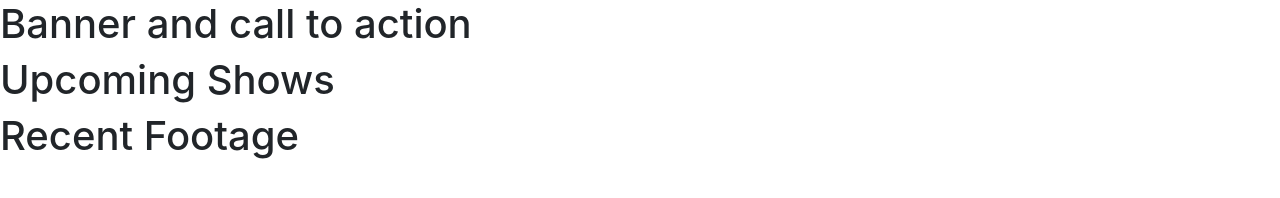
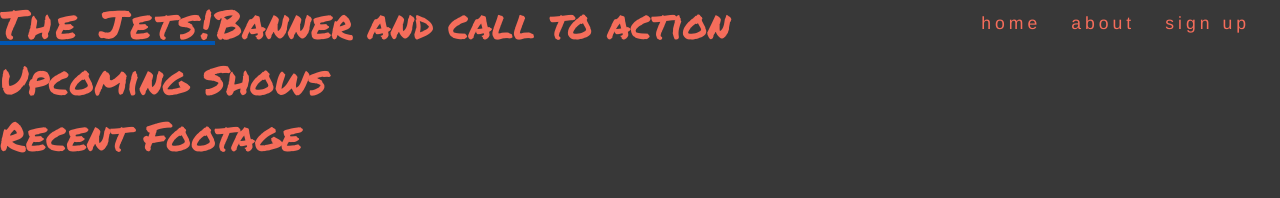
Before and after one commit to danielj314/project-one, a plain HTML site: page index.html in a window 1280 px wide. Drawn offline with nearby package versions, Linux system fonts and the light colour scheme.

Commit message:
header created and styled

```diff
--- a/assets/css/style.css
+++ b/assets/css/style.css
@@ -0,0 +1,73 @@
+@import url('https://fonts.googleapis.com/css2?family=Arimo:wght@400;600&family=Permanent+Marker&display=swap');
+
+* {
+    margin: 0;
+    padding: 0;
+    border: 0;
+}
+
+body {
+    font-family: "Arimo", sans-serif;
+    background-color: #383838;
+    color: #f5f5f5;
+}
+
+h1, h2, h3, h4, h5, h6 {
+    font-family: "Permanent Marker";
+    color: #f56d5b;
+}
+/*--------------------------------------------Colors*/
+
+
+
+/*--------------------------------------------Special paddings/margins/text*/
+
+
+
+/*--------------------------------------------Hover.css*/
+
+
+
+
+/*--------------------------------------------Header*/
+
+#logo h2 {
+    letter-spacing: 4px;
+    font-size: 250%;
+}
+
+#logo {
+    float: left;
+}
+
+#menu {
+    font-size: 110%;
+    list-style-type: none;
+    float: right;
+    letter-spacing: 4px;
+}
+
+#logo #menu {
+    line-height: 75px;
+}
+
+
+#menu li {
+    display: table-cell;
+    float: left;
+    margin-right: 30px;
+    margin-top: 10px;
+}
+
+#menu a {
+    text-decoration: none;
+    color: #f56d5b;
+
+}
+
+#menu a:hover {
+    color: #f1a69c;
+
+}
+
+/*--------------------------------------------Footer*/
--- a/index.html
+++ b/index.html
@@ -6,13 +6,27 @@
         <meta name="viewport" content="width=device-width, initial-scale=1.0">
         <link rel="stylesheet" href="https://maxcdn.bootstrapcdn.com/bootstrap/4.2.1/css/bootstrap.min.css" />
         <link rel="stylesheet" href="https://pro.fontawesome.com/releases/v5.10.0/css/all.css" integrity="sha384-AYmEC3Yw5cVb3ZcuHtOA93w35dYTsvhLPVnYs9eStHfGJvOvKxVfELGroGkvsg+p" crossorigin="anonymous" />
-        <link rel="stylesheet" href="https://cdnjs.cloudflare.com/ajax/libs/hover.css/2.1.1/css/hover-min.css" type="text/css" />
         <link rel="stylesheet" href="assets/css/style.css">
         <title>The Jets!</title>
     </head>
 <body>
     <header>
-
+        <a href="index.html" id="logo">
+            <h2>The Jets!</h2>
+        </a>
+        <nav>
+          <ul id="menu">
+              <li>
+                  <a href="index.html">home</a>
+              </li>
+              <li>
+                <a href="about.html">about</a>
+            </li>
+              <li>
+                <a href="sign-up.html">sign up</a>
+            </li>
+          </ul>
+        </nav>
     </header>
     <section>
         <h1>Banner and call to action</h1>
```
Also changed, not shown: 2 other files.
